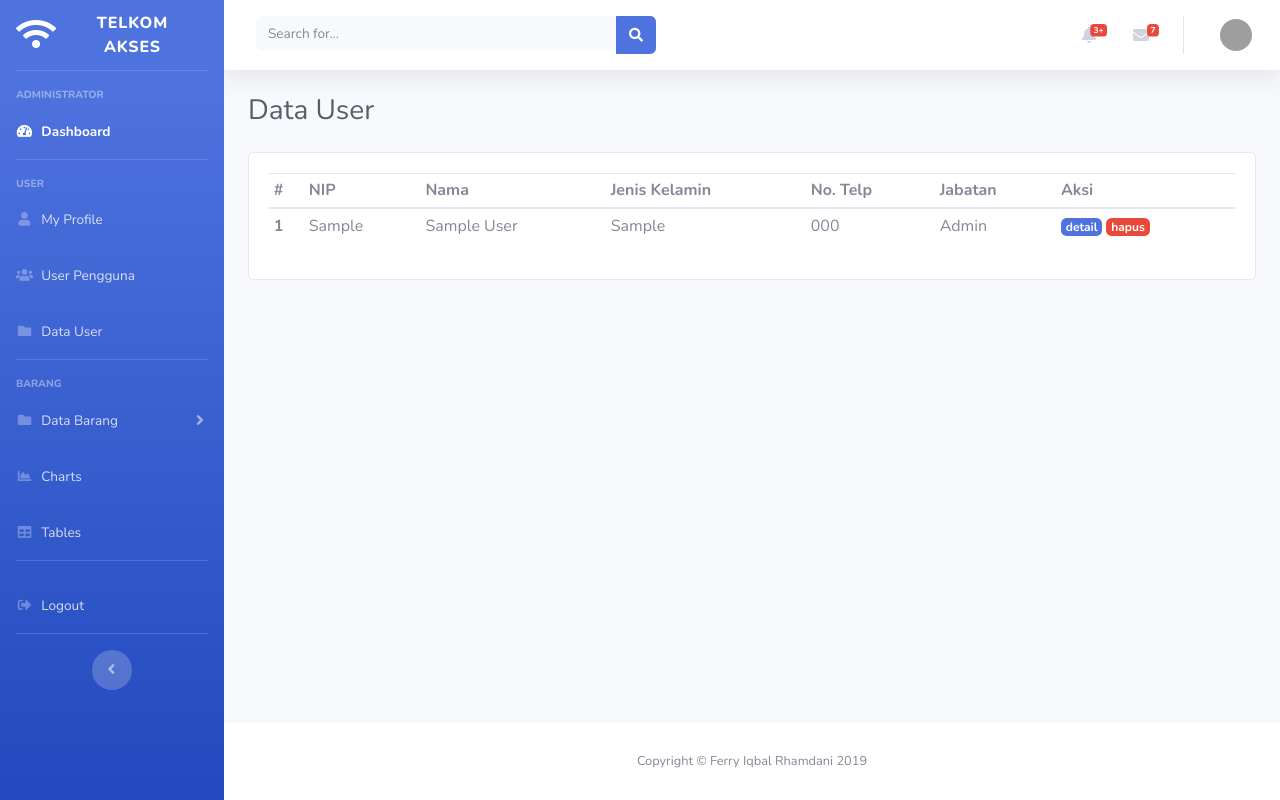
After one commit to ferryiqbalrhamdani/project-kp, a CodeIgniter app: page /project-kp/admin/users in a window 1280 px wide. The commit adds this page. Run offline with CodeIgniter, Linux system fonts and the light colour scheme; tables that the repository leaves empty or names only in its code hold one stand-in row (values such as "Sample post"); data that the repository does not hold is empty; some libraries are stand-ins or nearby versions; grey boxes are pictures that could not be loaded.

Commit message:
membuat view part 1

```diff
--- a/application/controllers/Admin.php
+++ b/application/controllers/Admin.php
@@ -3,6 +3,12 @@ defined('BASEPATH') or exit('No direct script access allowed');
 
 class Admin extends CI_Controller
 {
+    public function __construct()
+    {
+        parent::__construct();
+        $this->load->model('User_model');
+    }
+
     public function index()
     {
         $data['title'] = 'Dashboard';
@@ -13,4 +19,30 @@ class Admin extends CI_Controller
         $this->load->view('admin/index', $data);
         $this->load->view('templates/footer', $data);
     }
+
+    public function user_pengguna()
+    {
+        $data['title'] = 'Daftar User';
+        $data['users'] = $this->User_model->getAllUser();
+        $data['user'] = $this->db->get_where('user', ['nip' => $this->session->userdata('nip')])->row_array();
+
+        $this->load->view('templates/header', $data);
+        $this->load->view('templates/sidebar', $data);
+        $this->load->view('templates/topbar', $data);
+        $this->load->view('admin/user-pengguna', $data);
+        $this->load->view('templates/footer', $data);
+    }
+
+    public function users()
+    {
+        $data['title'] = 'Data User';
+        $data['users'] = $this->User_model->getAllUser();
+        $data['user'] = $this->db->get_where('user', ['nip' => $this->session->userdata('nip')])->row_array();
+
+        $this->load->view('templates/header', $data);
+        $this->load->view('templates/sidebar', $data);
+        $this->load->view('templates/topbar', $data);
+        $this->load->view('admin/data-user', $data);
+        $this->load->view('templates/footer', $data);
+    }
 }
--- a/application/models/User_model.php
+++ b/application/models/User_model.php
@@ -2,6 +2,11 @@
 
 class User_model extends CI_Model
 {
+    public function getAllUser()
+    {
+        return $this->db->get('user')->result_array();
+    }
+
     public function tambahDataUser()
     {
         $data = [
@@ -40,11 +45,10 @@ class User_model extends CI_Model
         $this->form_validation->set_rules('nama', 'Nama', 'required|trim', [
             'required' => 'Nama harus diisi!'
         ]);
-        $this->form_validation->set_rules('nip', 'Nip', 'required|trim|numeric|max_length[5]|is_unique[user.nip]', [
+        $this->form_validation->set_rules('nip', 'Nip', 'required|trim|max_length[5]|is_unique[user.nip]', [
             'required' => 'Nip harus diisi!',
             'max_length' => 'NIP maksimal 5 angka',
-            'is_unique' => 'NIP sudah terdaftar',
-            'numeric' => 'Harus berupa angka.'
+            'is_unique' => 'NIP sudah terdaftar'
         ]);
         $this->form_validation->set_rules('email', 'Email', 'required|trim|valid_email|is_unique[user.email]', [
             'required' => 'Email harus diisi!',
--- /dev/null
+++ b/application/views/admin/data-user.php
@@ -0,0 +1,64 @@
+<!-- Begin Page Content -->
+<div class="container-fluid">
+
+    <!-- Page Heading -->
+    <div class="d-sm-flex align-items-center justify-content-between mb-4">
+        <h1 class="h3 mb-0 text-gray-800"><?= $title; ?></h1>
+    </div>
+
+    <!-- Content Row -->
+    <div class="row">
+        <div class="col">
+            <div class="card">
+                <div class="card-body">
+                    <table class="table table-hover table-sm">
+                        <thead>
+                            <tr>
+                                <th scope="col">#</th>
+                                <th scope="col">NIP</th>
+                                <th scope="col">Nama</th>
+                                <th scope="col">Jenis Kelamin</th>
+                                <th scope="col">No. Telp</th>
+                                <th scope="col">Jabatan</th>
+                                <th scope="col">Aksi</th>
+
+                            </tr>
+                        </thead>
+                        <tbody>
+                            <?php $i = 1; ?>
+                            <?php foreach ($users as $u) : ?>
+                                <tr>
+                                    <th scope="row"><?= $i; ?></th>
+                                    <td><?= $u['nip']; ?></td>
+                                    <td><?= $u['nama']; ?></td>
+                                    <td><?= $u['jenis_kelamin']; ?></td>
+                                    <td><?= $u['telp']; ?></td>
+                                    <td>
+                                        <?php if ($u['role_id'] == 1) : ?>
+                                            Admin
+                                        <?php elseif ($u['role_id'] == 2) : ?>
+                                            Manager
+                                        <?php elseif ($u['role_id'] == 3) : ?>
+                                            Member
+                                        <?php endif; ?>
+                                    </td>
+                                    <td>
+                                        <a href="" class="badge badge-primary">detail</a>
+                                        <a href="" class="badge badge-danger">hapus</a>
+                                    </td>
+                                </tr>
+                                <?php $i++; ?>
+                            <?php endforeach; ?>
+                        </tbody>
+                    </table>
+                </div>
+            </div>
+        </div>
+    </div>
+
+
+</div>
+<!-- /.container-fluid -->
+
+</div>
+<!-- End of Main Content -->
--- a/application/views/templates/header.php
+++ b/application/views/templates/header.php
@@ -18,6 +18,7 @@
     <!-- Custom styles for this template-->
     <link href="<?= base_url('assets/'); ?>css/sb-admin-2.min.css" rel="stylesheet">
 
+
 </head>
 
 <body id="page-top">
--- a/application/views/templates/sidebar.php
+++ b/application/views/templates/sidebar.php
@@ -19,7 +19,7 @@
 
     <!-- Nav Item - Dashboard -->
     <li class="nav-item active">
-        <a class="nav-link" href="index.html">
+        <a class="nav-link" href="<?= base_url('admin'); ?>">
             <i class="fas fa-fw fa-tachometer-alt"></i>
             <span>Dashboard</span></a>
     </li>
@@ -34,21 +34,21 @@
 
     <!-- Nav Item - Profile -->
     <li class="nav-item">
-        <a class="nav-link" href="charts.html">
+        <a class="nav-link" href="<?= base_url('user'); ?>">
             <i class="fas fa-fw fa-user"></i>
             <span>My Profile</span></a>
     </li>
 
     <!-- Nav Item - User Pengguna -->
     <li class="nav-item">
-        <a class="nav-link" href="charts.html">
+        <a class="nav-link" href="<?= base_url('admin/user_pengguna'); ?>">
             <i class="fas fa-fw fa-users"></i>
             <span>User Pengguna</span></a>
     </li>
 
     <!-- Nav Item - Data user -->
     <li class="nav-item">
-        <a class="nav-link" href="charts.html">
+        <a class="nav-link" href="<?= base_url('admin/users'); ?>">
             <i class="fas fa-fw fa-folder"></i>
             <span>Data User</span></a>
     </li>
```
Also changed, not shown: application/views/admin/user-pengguna.php (added, +29 -0 lines), assets/css/style.css (added, +7 -0 lines).
